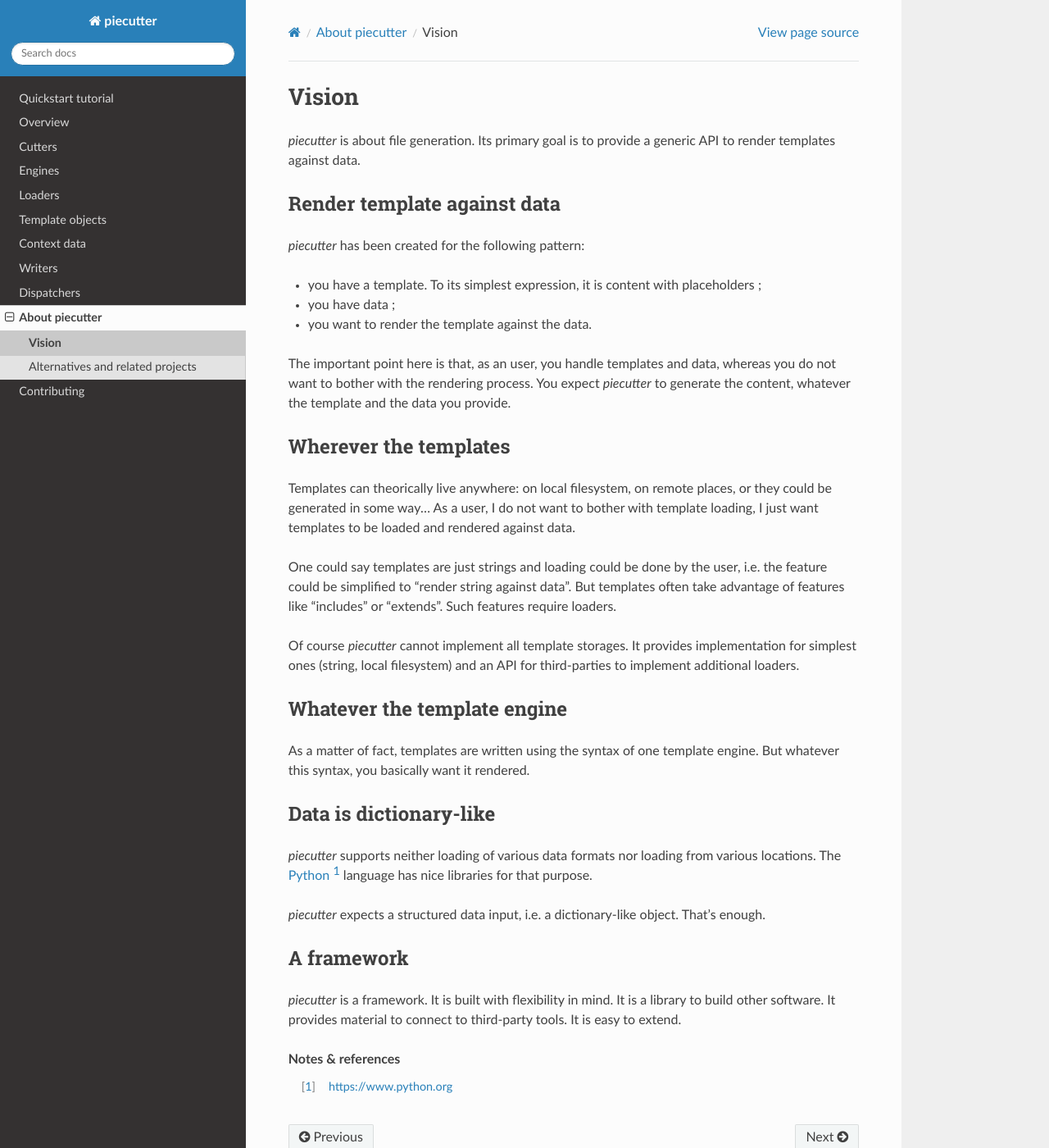
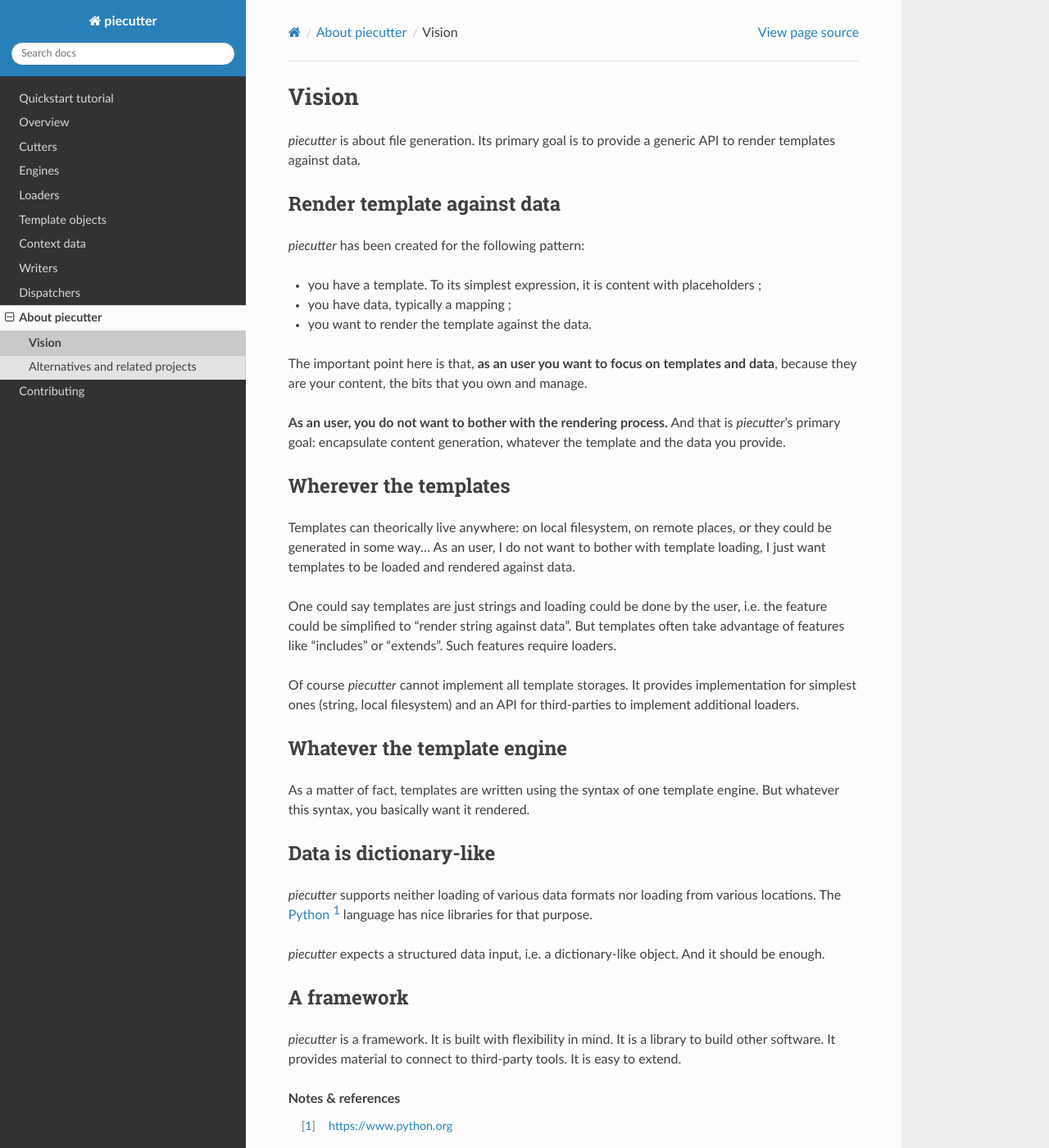
Before and after one commit to diecutter/piecutter, a Sphinx documentation site: the page built from docs/about/vision.txt, in a window 1280 px wide and 1400 px high. Shown: the whole window at 82% size. Built offline with Sphinx 7.4.7 and the Read the Docs theme 2.0.0, drawn with Linux system fonts in a browser that asks for light colours.

Commit message:
Updated vision.

```diff
--- a/docs/about/vision.txt
+++ b/docs/about/vision.txt
@@ -15,14 +15,16 @@
 * you have a template. To its simplest expression, it is content with
   placeholders ;
 
-* you have data ;
+* you have data, typically a mapping ;
 
 * you want to render the template against the data.
 
-The important point here is that, as an user, you handle templates and data,
-whereas you do not want to bother with the rendering process. You expect
-`piecutter` to generate the content, whatever the template and the data you
-provide.
+The important point here is that, **as an user you want to focus on templates
+and data**, because they are your content, the bits that you own and manage.
+
+**As an user, you do not want to bother with the rendering process.** And that
+is `piecutter`'s primary goal: encapsulate content generation, whatever the
+template and the data you provide.
 
 
 **********************
@@ -30,7 +32,7 @@
 **********************
 
 Templates can theorically live anywhere: on local filesystem, on remote places,
-or they could be generated in some way... As a user, I do not want to bother
+or they could be generated in some way... As an user, I do not want to bother
 with template loading, I just want templates to be loaded and rendered against
 data.
 
@@ -60,7 +62,7 @@
 various locations. The `Python`_ language has nice libraries for that purpose.
 
 `piecutter` expects a structured data input, i.e. a dictionary-like object.
-That's enough.
+And it should be enough.
 
 
 ***********
```
